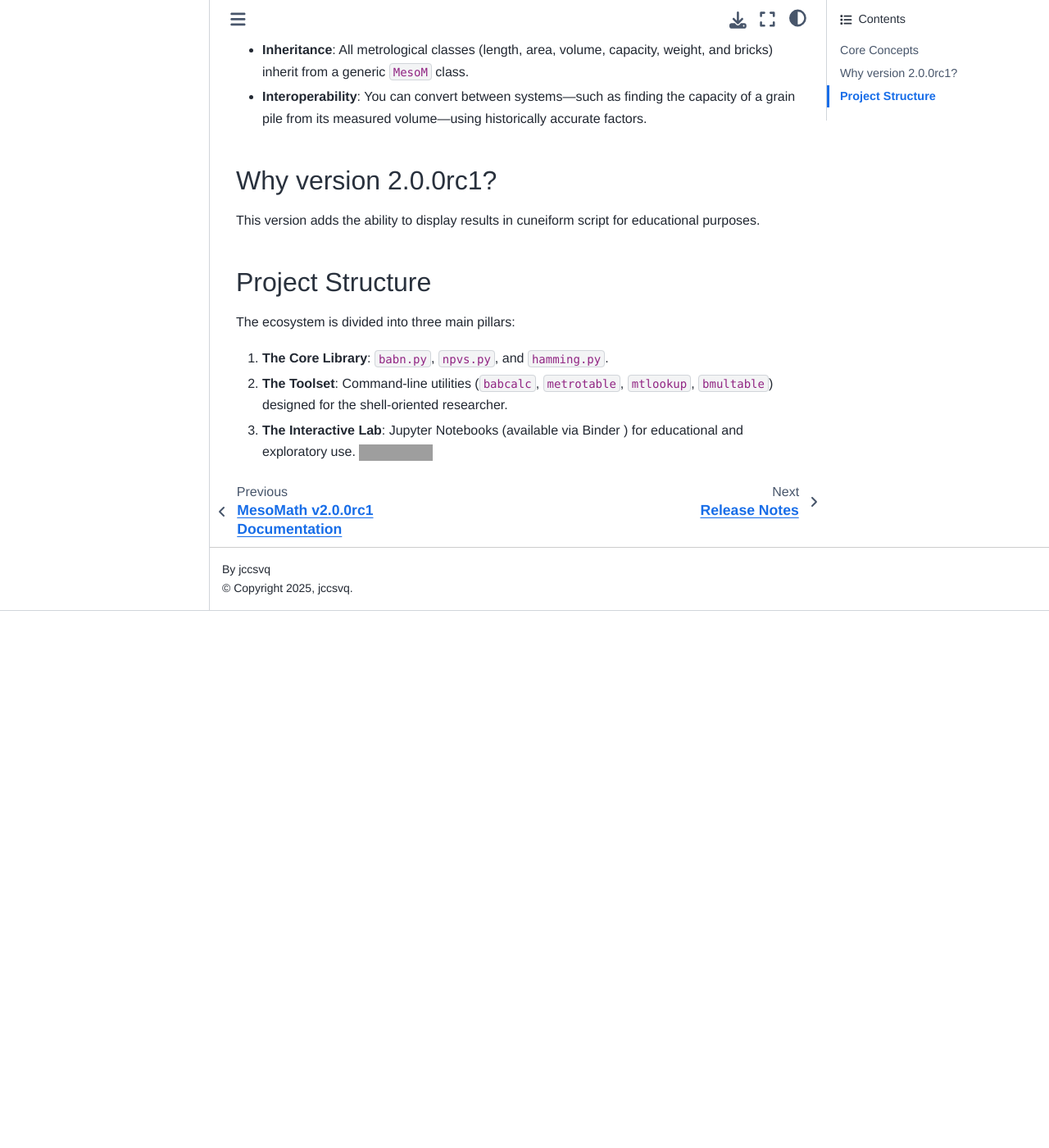
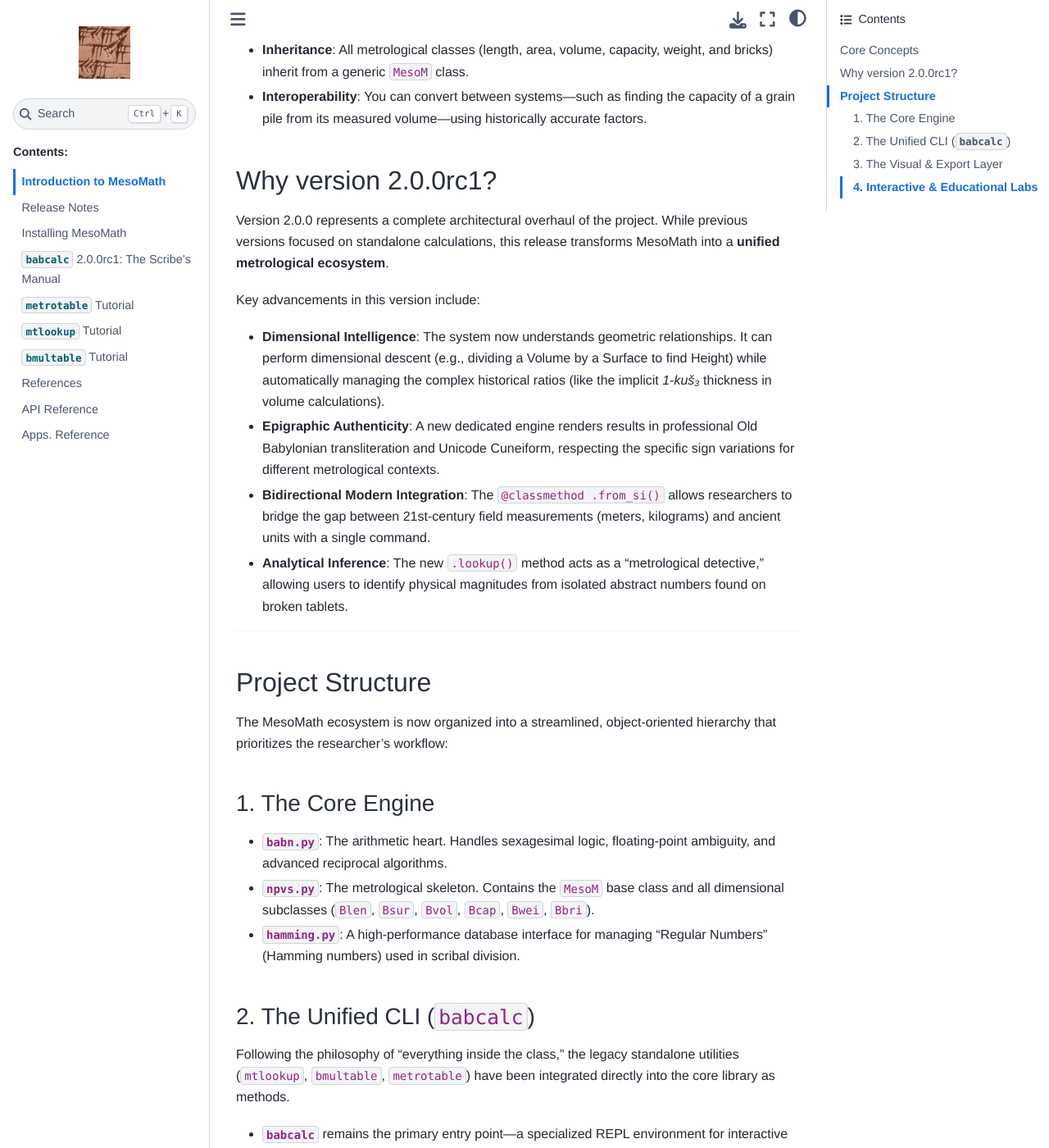
Before and after one commit to jccsvq/mesomath, a Sphinx documentation site: the page built from docs/source/intro.md, in a window 1280 px wide and 1400 px high, scrolled down 737 px. Shown: the whole window at 82% size. Built offline with Sphinx 7.4.7 and the Sphinx Book theme 1.1.4, drawn with Linux system fonts in a browser that asks for light colours; before the commit the page ends 1482 px from its top, so only the background shows below that; some of the changed text lies outside the part shown; grey boxes are pictures that could not be loaded.

Commit message:
intro.md and several minor changes.
Signed-off-by: jccsvq <jccsvq@gmail.com>

```diff
--- a/docs/source/intro.md
+++ b/docs/source/intro.md
@@ -19,14 +19,37 @@
 * **Inheritance**: All metrological classes (length, area, volume, capacity, weight, and bricks) inherit from a generic `MesoM` class.
 * **Interoperability**: You can convert between systems—such as finding the capacity of a grain pile from its measured volume—using historically accurate factors.
 
+
 ## Why version {{ release }}?
 
-This version adds the ability to display results in cuneiform script for educational purposes.
+Version 2.0.0 represents a complete architectural overhaul of the project. While previous versions focused on standalone calculations, this release transforms MesoMath into a **unified metrological ecosystem**.
+
+Key advancements in this version include:
+
+* **Dimensional Intelligence**: The system now understands geometric relationships. It can perform dimensional descent (e.g., dividing a Volume by a Surface to find Height) while automatically managing the complex historical ratios (like the implicit *1-kuš₃* thickness in volume calculations).
+* **Epigraphic Authenticity**: A new dedicated engine renders results in professional Old Babylonian transliteration and Unicode Cuneiform, respecting the specific sign variations for different metrological contexts.
+* **Bidirectional Modern Integration**: The `@classmethod .from_si()` allows researchers to bridge the gap between 21st-century field measurements (meters, kilograms) and ancient units with a single command.
+* **Analytical Inference**: The new `.lookup()` method acts as a "metrological detective," allowing users to identify physical magnitudes from isolated abstract numbers found on broken tablets.
+
+---
 
 ## Project Structure
 
-The ecosystem is divided into three main pillars:
+The MesoMath ecosystem is now organized into a streamlined, object-oriented hierarchy that prioritizes the researcher's workflow:
 
-1. **The Core Library**: `babn.py`, `npvs.py`, and `hamming.py`.
-2. **The Toolset**: Command-line utilities (`babcalc`, `metrotable`, `mtlookup`, `bmultable`) designed for the shell-oriented researcher.
-3. **The Interactive Lab**: Jupyter Notebooks (available via Binder ) for educational and exploratory use. [![Binder](https://mybinder.org/badge_logo.svg)](https://mybinder.org/v2/gh/jccsvq/mesomath-nb/main?urlpath=%2Fdoc%2Ftree%2Fnotebooks%2Findex.ipynb)
+### 1. The Core Engine
+* **`babn.py`**: The arithmetic heart. Handles sexagesimal logic, floating-point ambiguity, and advanced reciprocal algorithms.
+* **`npvs.py`**: The metrological skeleton. Contains the `MesoM` base class and all dimensional subclasses (`Blen`, `Bsur`, `Bvol`, `Bcap`, `Bwei`, `Bbri`).
+* **`hamming.py`**: A high-performance database interface for managing "Regular Numbers" (Hamming numbers) used in scribal division.
+
+### 2. The Unified CLI (`babcalc`)
+Following the philosophy of "everything inside the class," the legacy standalone utilities (`mtlookup`, `bmultable`, `metrotable`) have been integrated directly into the core library as methods.
+* **`babcalc`** remains the primary entry point—a specialized REPL environment for interactive math and metrology.
+* **Legacy utilities** are currently maintained as a compatibility layer but are officially deprecated in favor of internal methods like `Blen.lookup()` or `BabN.multable()`.
+
+### 3. The Visual & Export Layer
+* **`glyphs.py`**: Manages the mapping of substance symbols and cuneiform characters.
+* **Export Methods**: Native support for generating professional research tables in **Markdown**, **HTML**, and **LaTeX** directly from metrological objects.
+
+### 4. Interactive & Educational Labs
+* **Jupyter Notebooks**: Exploratory environments available via Binder for visual learning and complex data analysis. [![Binder](https://mybinder.org/badge_logo.svg)](https://mybinder.org/v2/gh/jccsvq/mesomath-nb/main?urlpath=%2Fdoc%2Ftree%2Fnotebooks%2Findex.ipynb)
```
Also changed, not shown: 3 other files.
